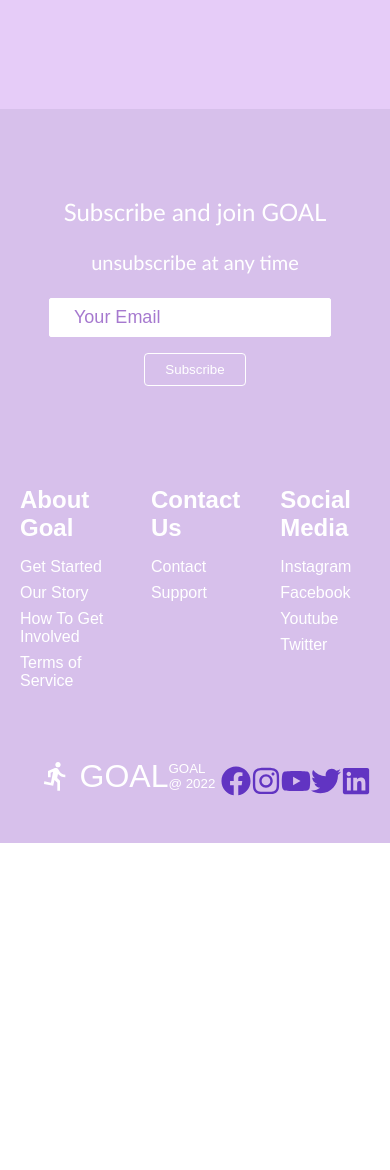
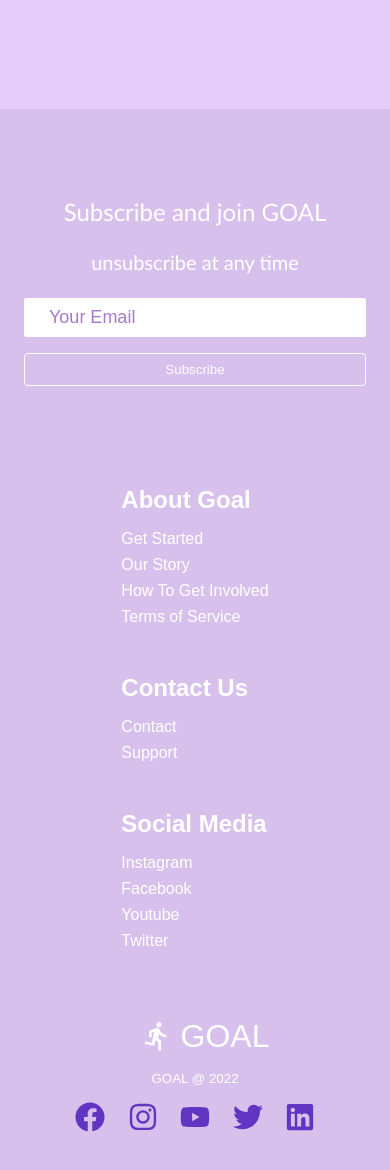
Before and after one commit to Coltthatcher/capstone, a React (Create React App) app: page / in a window 390 px wide. Shown: the part 5403-6573 px from the top of the page. Before the commit the page ends 6246 px from the top, so only its background shows below. Built offline with nearby package versions, Linux system fonts and the light colour scheme.

Commit message:
start adding price point page

```diff
--- a/src/components/pages/Footer/Footer.css
+++ b/src/components/pages/Footer/Footer.css
@@ -141,4 +141,20 @@
   .footer-links {
     padding-top: 2rem;
   }
+
+  .footer-input {
+    width: 100%;
+  }
+
+  .footer-link-wrapper {
+    flex-direction: column;
+  }
+
+  .social-wrap {
+    flex-direction: column;
+  }
+
+  .btn {
+    width: 100%;
+  }
 }
```
Also changed, not shown: src/components/Pricing.js (added, +9 -0 lines), src/components/Pricing.css (added).
